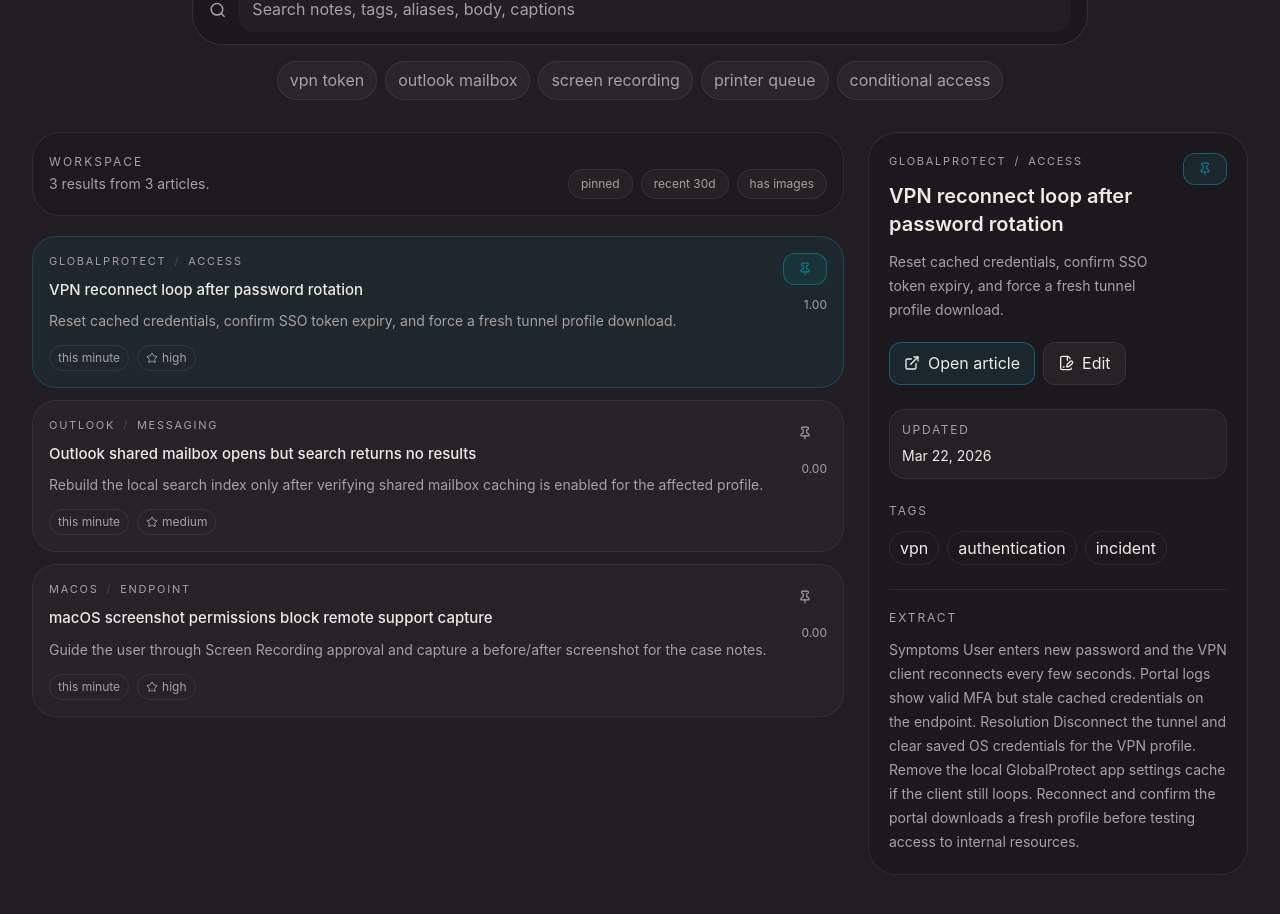
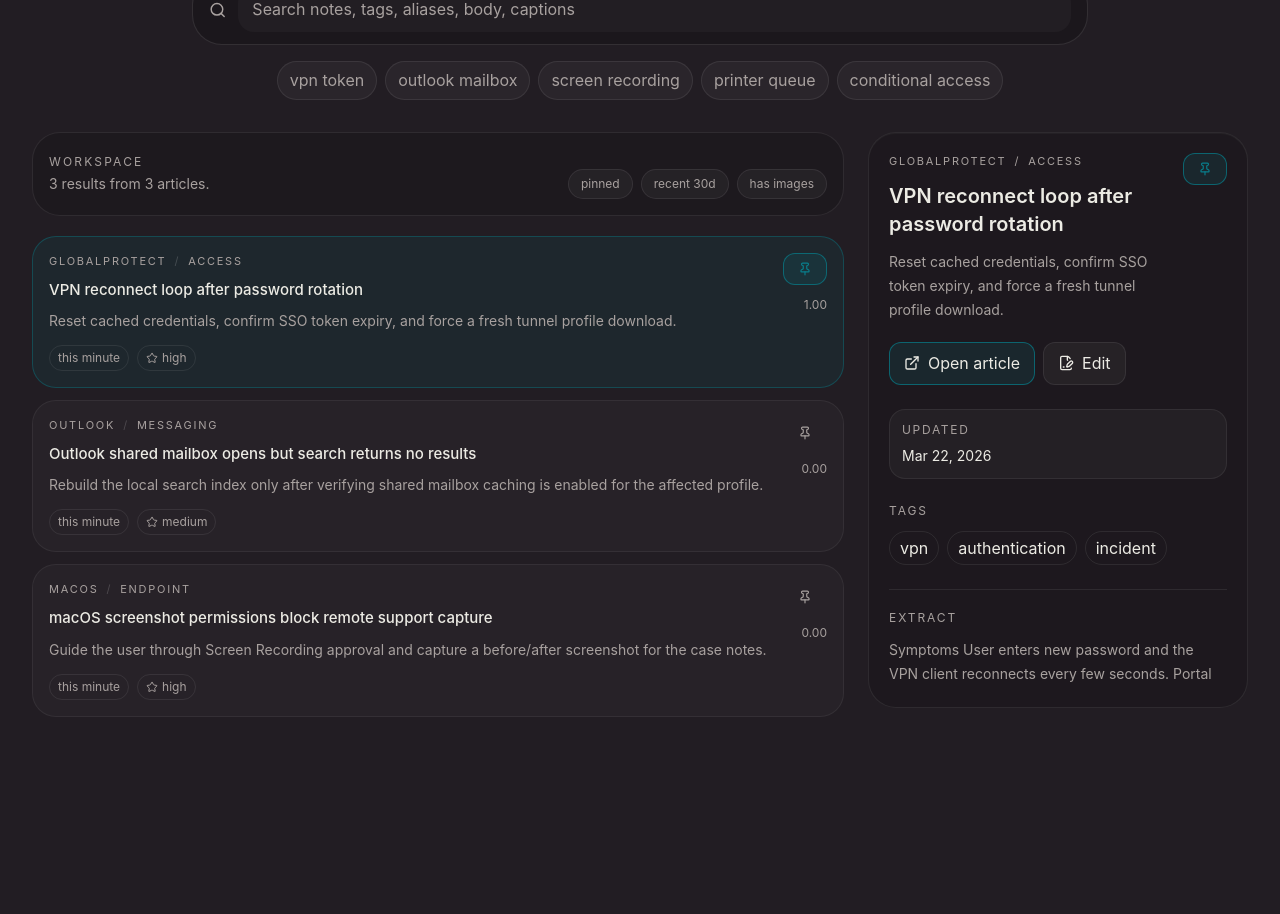
Before and after one commit to LatticeKB/LatticeKB.github.io, a React (Vite) app: page / in a window 1280 px wide. Shown: the part 268-1182 px from the top of the page. After the commit the page ends 1049 px from the top, so only its background shows below. Built offline with nearby package versions, Linux system fonts and the light colour scheme.

Commit message:
Harden preview pane viewport behavior

```diff
--- a/src/app/AppShell.tsx
+++ b/src/app/AppShell.tsx
@@ -1,5 +1,5 @@
 import type { PropsWithChildren } from 'react';
 
 export function AppShell({ children }: PropsWithChildren) {
-  return <div className="min-h-screen bg-shadow-grey text-soft-linen">{children}</div>;
+  return <div className="min-h-screen overflow-x-clip bg-shadow-grey text-soft-linen">{children}</div>;
 }
--- a/src/app/layout/WorkspaceLayout.tsx
+++ b/src/app/layout/WorkspaceLayout.tsx
@@ -6,9 +6,9 @@ type Props = PropsWithChildren<{
 
 export function WorkspaceLayout({ children, sidebar }: Props) {
   return (
-    <div className="mx-auto grid w-full max-w-[1480px] gap-6 px-5 pb-8 sm:px-6 lg:grid-cols-[minmax(0,1.4fr)_380px] lg:px-8">
+    <div className="mx-auto grid w-full max-w-[1480px] items-start gap-6 px-5 pb-8 sm:px-6 lg:grid-cols-[minmax(0,1.4fr)_380px] lg:px-8">
       <div className="min-w-0">{children}</div>
-      <aside className="min-w-0">{sidebar}</aside>
+      <aside className="min-w-0 self-start">{sidebar}</aside>
     </div>
   );
 }
--- a/src/pages/workspace/components/PreviewPane.tsx
+++ b/src/pages/workspace/components/PreviewPane.tsx
@@ -23,9 +23,9 @@ export function PreviewPane({ entry, onOpenArticle, onEdit, onTogglePinned, onSe
   const images = extractImageMetadata(entry.body.blocks);
 
   return (
-    <section className="sticky top-4 rounded-[28px] border border-white/8 bg-black/14 p-5 shadow-[inset_0_1px_0_rgba(255,255,255,0.03)]">
+    <section className="rounded-[28px] border border-white/8 bg-black/14 p-5 shadow-[inset_0_1px_0_rgba(255,255,255,0.03)] lg:sticky lg:top-4 lg:flex lg:max-h-[min(72vh,calc(100vh-8rem))] lg:flex-col lg:overflow-hidden">
       <div className="flex items-start justify-between gap-4">
-        <div>
+        <div className="min-w-0">
           <div className="flex flex-wrap items-center gap-2 text-[11px] uppercase tracking-[0.16em] text-muted">
             <span>{entry.product}</span>
             <span>/</span>
@@ -36,7 +36,7 @@ export function PreviewPane({ entry, onOpenArticle, onEdit, onTogglePinned, onSe
         </div>
         <Button
           variant={entry.pinned ? 'solid' : 'ghost'}
-          className="rounded-full p-2"
+          className="shrink-0 rounded-full p-2"
           aria-label={entry.pinned ? 'Unpin article' : 'Pin article'}
           onClick={() => onTogglePinned(entry.id)}
         >
@@ -61,7 +61,7 @@ export function PreviewPane({ entry, onOpenArticle, onEdit, onTogglePinned, onSe
       </div>
 
       <div className="mt-6">
-        <div className="flex items-center justify-between">
+        <div className="flex items-center justify-between gap-3">
           <h3 className="text-xs uppercase tracking-[0.16em] text-muted">Tags</h3>
           {images.length > 0 ? (
             <span className="inline-flex items-center gap-1 text-xs text-muted">
@@ -85,9 +85,11 @@ export function PreviewPane({ entry, onOpenArticle, onEdit, onTogglePinned, onSe
         </div>
       </div>
 
-      <div className="mt-6 border-t border-white/8 pt-5">
+      <div className="mt-6 border-t border-white/8 pt-5 lg:min-h-0 lg:flex-1 lg:overflow-hidden">
         <h3 className="text-xs uppercase tracking-[0.16em] text-muted">Extract</h3>
-        <p className="mt-3 text-sm leading-6 text-muted">{plainText || 'No document body yet.'}</p>
+        <div className="mt-3 lg:lattice-scrollbar lg:max-h-full lg:overflow-y-auto lg:pr-1">
+          <p className="text-sm leading-6 text-muted">{plainText || 'No document body yet.'}</p>
+        </div>
       </div>
     </section>
   );
```
